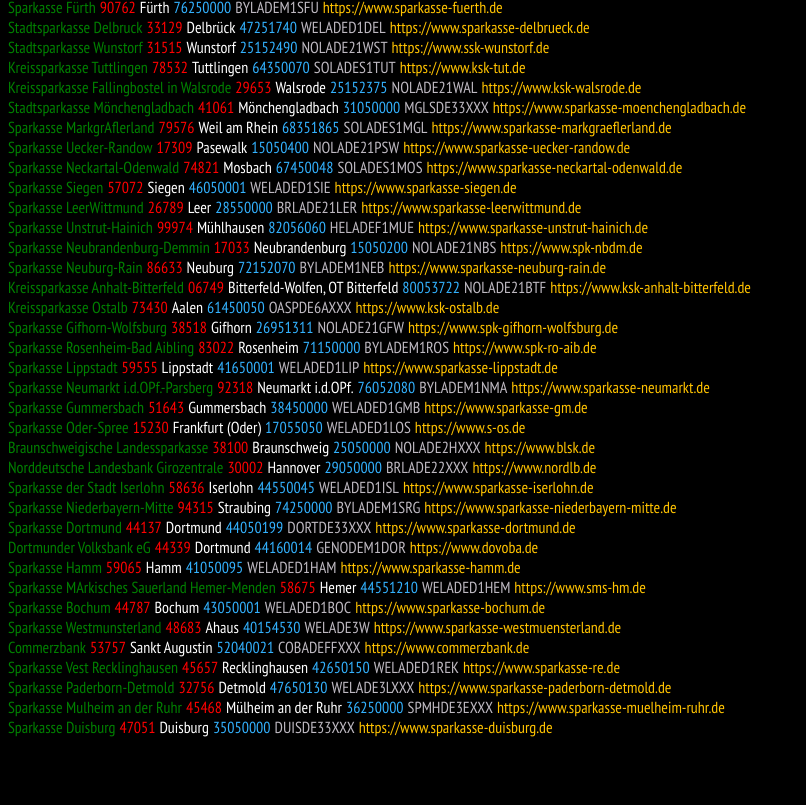
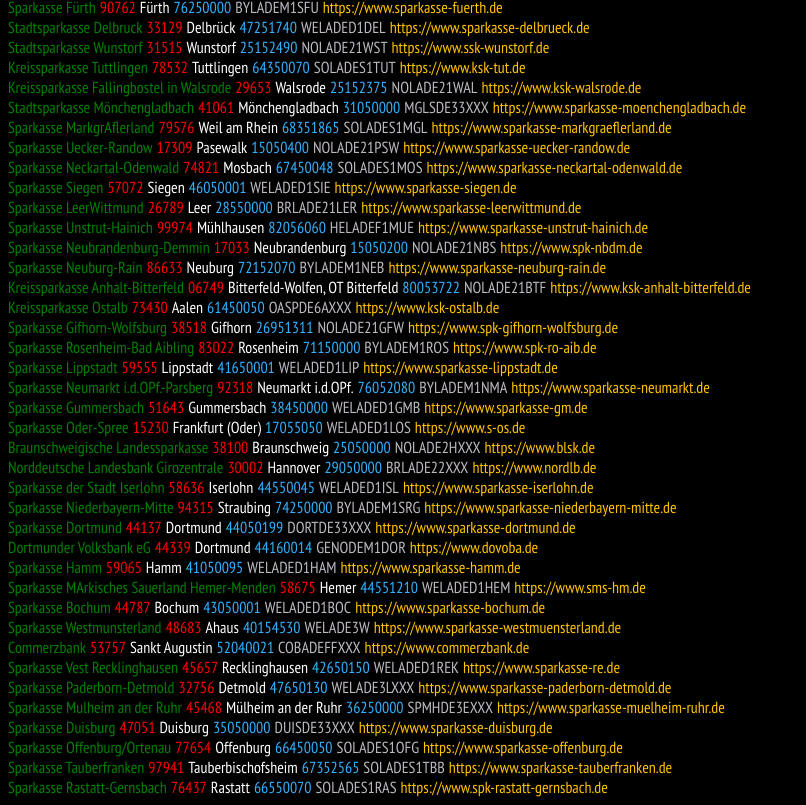
Before and after one commit to FrankyDonkey/---, a plain HTML site: page bank.html in a window 1280 px wide. Shown: the part 2629-3434 px from the top of the page, without its empty margins (0-806 px from the left). Before the commit the page ends 3374 px from the top, so only its background shows below. Drawn offline with Linux system fonts and the light colour scheme; a web font is replaced by a local one.

Commit message:
Update bank.html

```diff
--- a/bank.html
+++ b/bank.html
@@ -209,5 +209,8 @@
 <div class="Nbank">Sparkasse Paderborn-Detmold</div> <div class="zipbank">32756</div> <div class="cbank">Detmold</div> <div class="bankc">47650130</div> <div class="bankbic">WELADE3LXXX</div> <div class="bankw">https://www.sparkasse-paderborn-detmold.de</div><br/>
 <div class="Nbank">Sparkasse Mulheim an der Ruhr</div> <div class="zipbank">45468</div> <div class="cbank">Mülheim an der Ruhr</div> <div class="bankc">36250000</div> <div class="bankbic">SPMHDE3EXXX</div> <div class="bankw">https://www.sparkasse-muelheim-ruhr.de</div><br/>
 <div class="Nbank">Sparkasse Duisburg</div> <div class="zipbank">47051</div> <div class="cbank">Duisburg</div> <div class="bankc">35050000</div> <div class="bankbic">DUISDE33XXX</div> <div class="bankw">https://www.sparkasse-duisburg.de</div><br/>
+<div class="Nbank">Sparkasse Offenburg/Ortenau</div> <div class="zipbank">77654</div> <div class="cbank">Offenburg</div> <div class="bankc">66450050</div> <div class="bankbic">SOLADES1OFG</div> <div class="bankw">https://www.sparkasse-offenburg.de</div><br/>
+<div class="Nbank">Sparkasse Tauberfranken</div> <div class="zipbank">97941</div> <div class="cbank">Tauberbischofsheim</div> <div class="bankc">67352565</div> <div class="bankbic">SOLADES1TBB</div> <div class="bankw">https://www.sparkasse-tauberfranken.de</div><br/>
+<div class="Nbank">Sparkasse Rastatt-Gernsbach</div> <div class="zipbank">76437</div> <div class="cbank">Rastatt</div> <div class="bankc">66550070</div> <div class="bankbic">SOLADES1RAS</div> <div class="bankw">https://www.spk-rastatt-gernsbach.de</div><br/>
   </body>
 </html>
```
